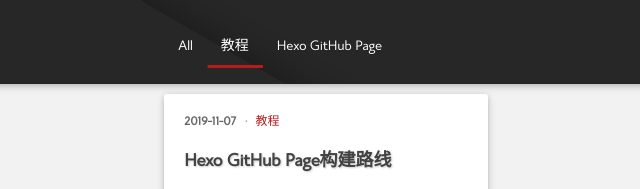
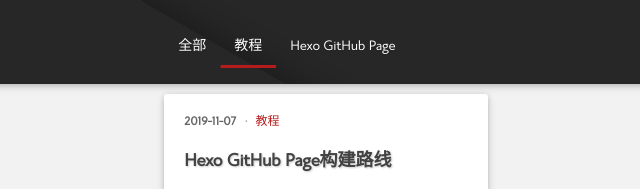
Before and after one commit to tangyv/TangYv.github.io, a plain HTML site: page tags/教程/index.html in a window 1280 px wide. Shown: the part 316-505 px from the top of the page, 242-882 px from the left. Drawn offline with nearby package versions, Linux system fonts and the light colour scheme; some packages are replaced by stand-ins of ours; a script that the page names is missing.

Commit message:
Site updated: 2019-11-09 19:40:27

```diff
--- a/tags/教程/index.html
+++ b/tags/教程/index.html
@@ -191,7 +191,7 @@
 <div class="tabs-bar container">
     <nav class="tags-list">
         <a href="/tags" style="-webkit-order:-1;order:-1" class="tags-list-item waves-effect waves-button waves-light
-            ">All</a>
+            ">全部</a>
 
             <a href="/tags/%E6%95%99%E7%A8%8B/" backup-style="-webkit-order:0;order:0" class="tags-list-item waves-effect waves-button waves-light active">教程</a>
 
```
Also changed, not shown: 2019/11/07/Hexo GitHub Page构建路线/index.html (+1 -1 lines), categories/教程/index.html (+1 -1 lines), tags/Hexo-GitHub-Page/index.html (+1 -1 lines).
